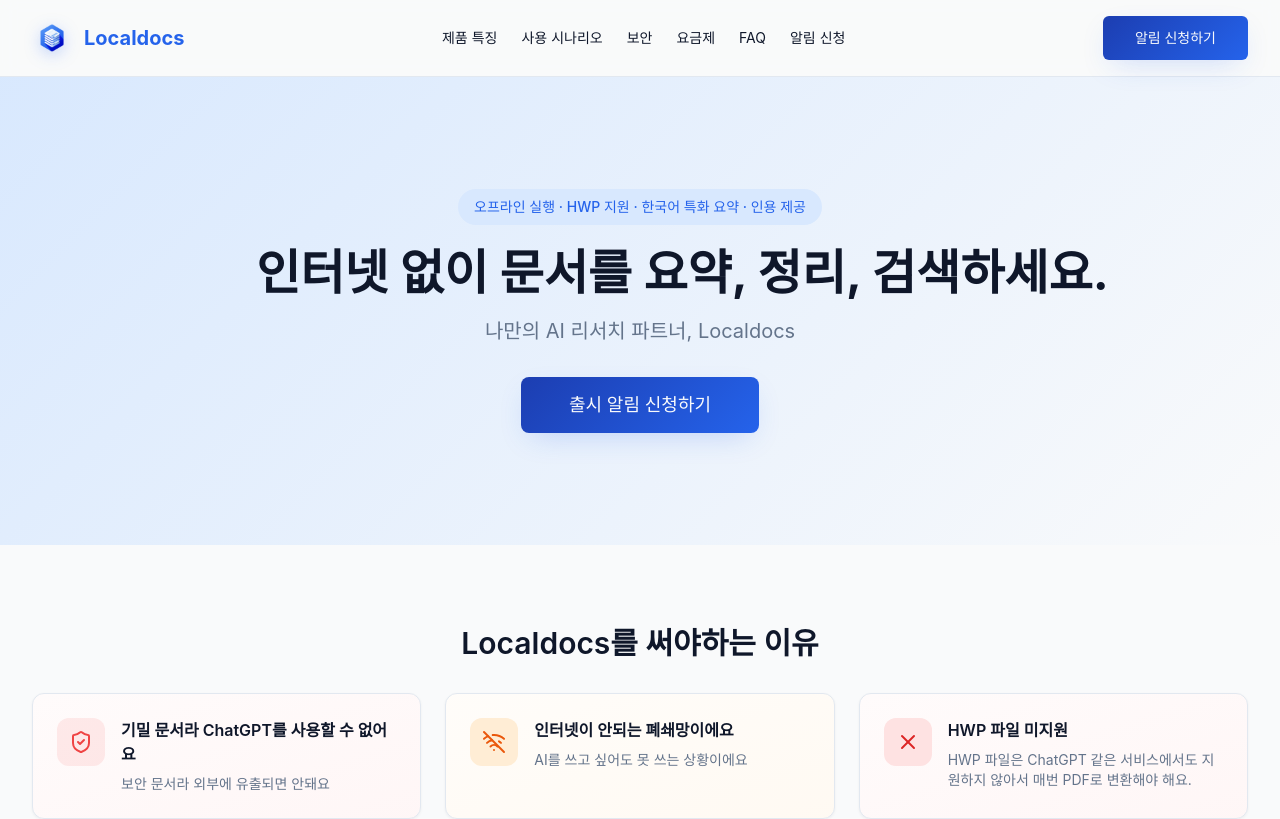
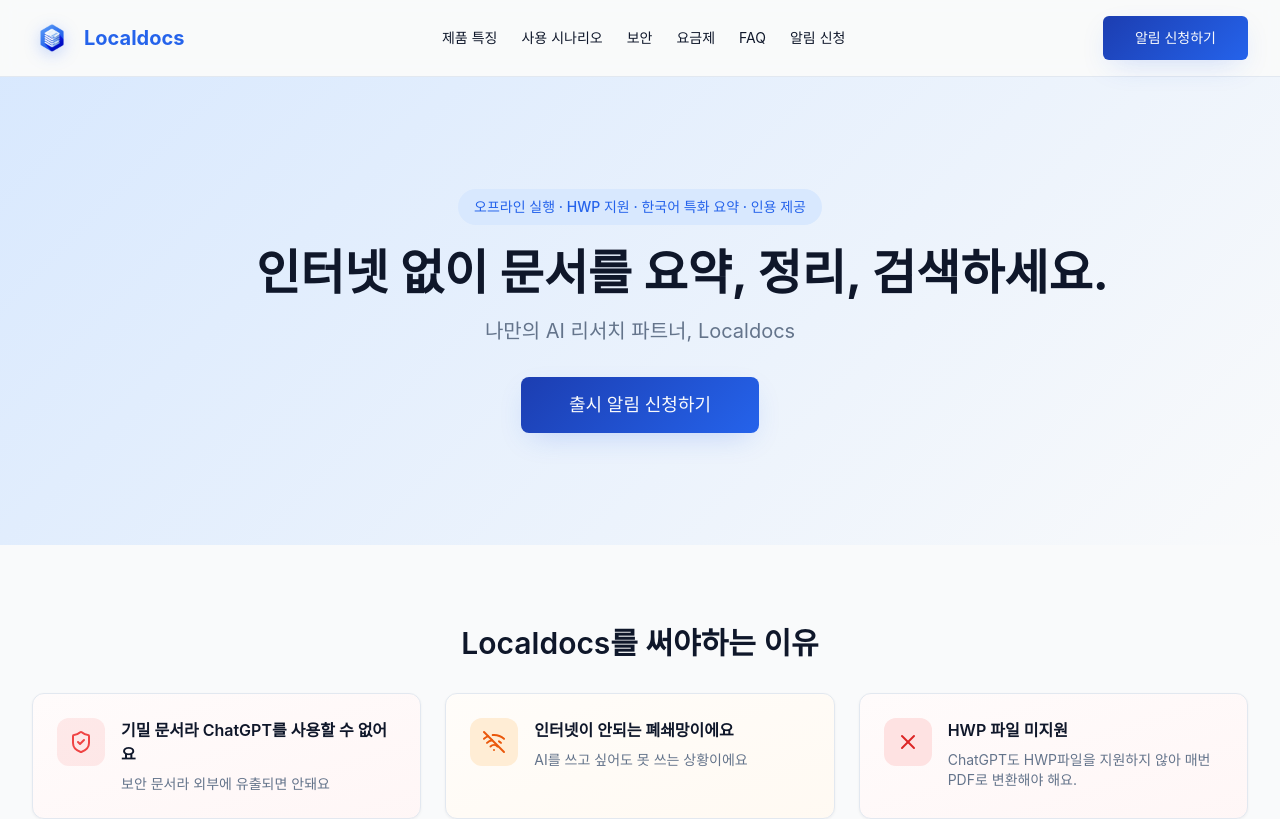
Before and after one commit to sh-kim-peekaboolabs/offline-docs-ai, a React (Vite) app: page / in a window 1280 px wide. Shown: the top 819 px of the page. Built offline with nearby package versions, Linux system fonts and the light colour scheme.

Commit message:
Update text about HWP support
Update text to reflect that ChatGPT does not support HWP files, requiring conversion to PDF.

```diff
--- a/src/pages/Index.tsx
+++ b/src/pages/Index.tsx
@@ -87,8 +87,7 @@ const Problem = () => <section className="section pt-8" aria-labelledby="problem
           </div>
           <div className="relative z-10">
             <h3 className="font-semibold mb-2">HWP 파일 미지원</h3>
-            <p className="text-sm text-muted-foreground">HWP 파일은 ChatGPT 같은 서비스에서도 지원하지 않아서
-매번 PDF로 변환해야 해요.</p>
+            <p className="text-sm text-muted-foreground">ChatGPT도 HWP파일을 지원하지 않아 매번 PDF로 변환해야 해요.</p>
           </div>
         </div>
       </div>
```
